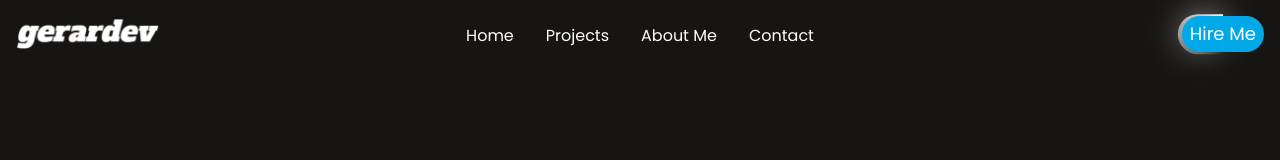
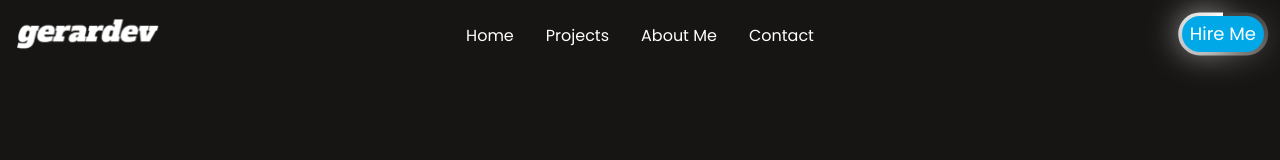
Before and after one commit to GerardoGarcia79/gerardodlg, a React (Vite) app: page / in a window 1280 px wide. Shown: the top 160 px of the page. Built offline with nearby package versions, Linux system fonts and the light colour scheme.

Commit message:
Fix HireMeButton size.

```diff
--- a/src/components/buttons/HireMeButton/HireMeButton.tsx
+++ b/src/components/buttons/HireMeButton/HireMeButton.tsx
@@ -2,7 +2,7 @@ import './hireMe.css'
 
 const HireMeButton = () => {
   return (
-    <div className='z-10'><button className=" hire-me relative rounded-full bg-[#00a8e8] py-1 px-2 text-lg text-white after:content-[''] after:absolute after:h-[110%] after:w-[110%] after:top-1/2 after:left-1/2 after:-translate-x-1/2 after:-translate-y-1/2 after:-z-10 after:rounded-full before:content-[''] before:absolute before:h-[110%] before:w-[110%]  before:top-1/2 before:left-1/2 before:-translate-x-1/2 before:-translate-y-1/2 before:-z-10 before:rounded-full before:blur-lg before:opacity-75"><a href="mailto:gerardodlg.dev@gmail.com">Hire Me</a></button></div>
+    <div className='z-10'><button className=" hire-me relative rounded-full bg-[#00a8e8] py-1 px-2 text-lg text-white after:content-[''] after:absolute after:h-[120%] after:w-[109%] after:top-1/2 after:left-1/2 after:-translate-x-1/2 after:-translate-y-1/2 after:-z-10 after:rounded-full before:content-[''] before:absolute before:h-[118%] before:w-[109%]  before:top-1/2 before:left-1/2 before:-translate-x-1/2 before:-translate-y-1/2 before:-z-10 before:rounded-full before:blur-lg before:opacity-75"><a href="mailto:gerardodlg.dev@gmail.com">Hire Me</a></button></div>
   )
 }
 
--- a/src/components/buttons/HireMeButton/hireMe.css
+++ b/src/components/buttons/HireMeButton/hireMe.css
@@ -5,7 +5,7 @@
 }
 
 .hire-me::after, .hire-me::before {
-    background-image: conic-gradient(from var(--angle) ,transparent 50%, white);
+    background-image: conic-gradient(from var(--angle) ,transparent 1%, white);
     animation: 2s spin linear infinite;
 }
 
```
